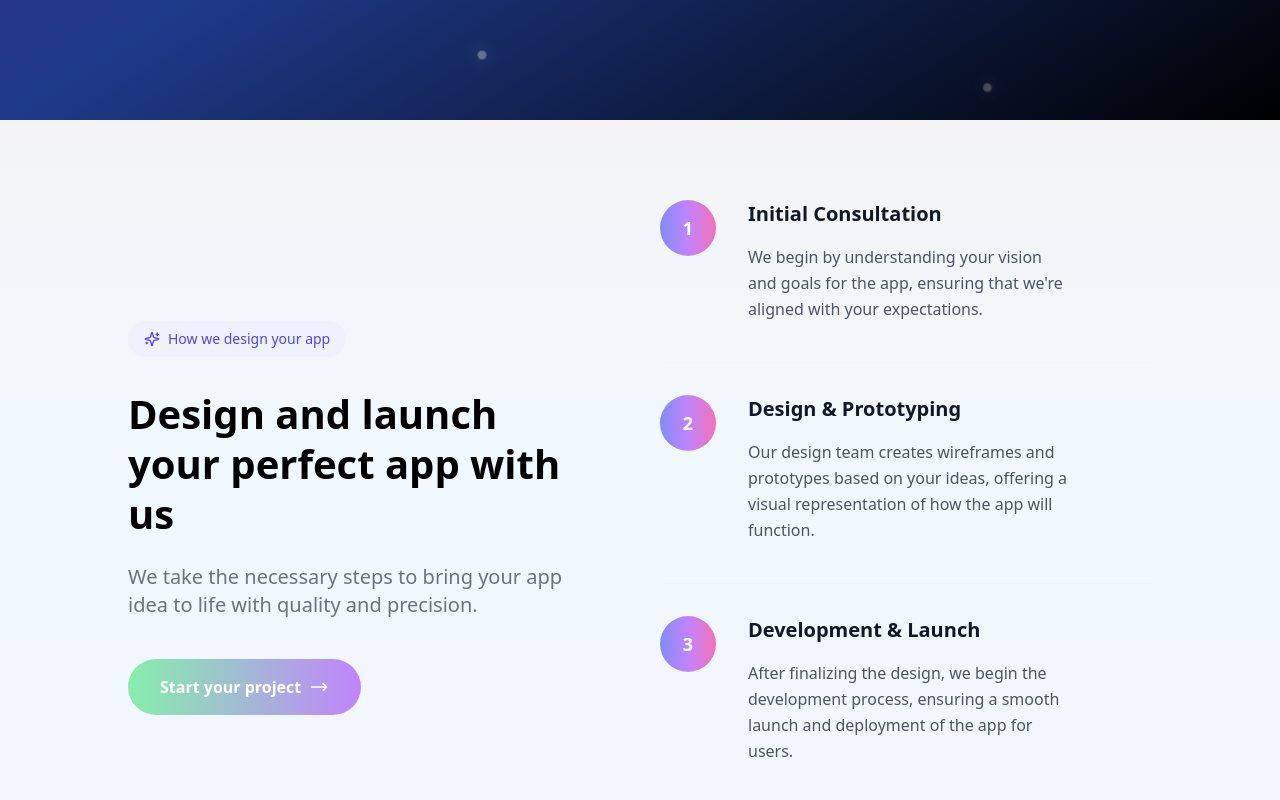
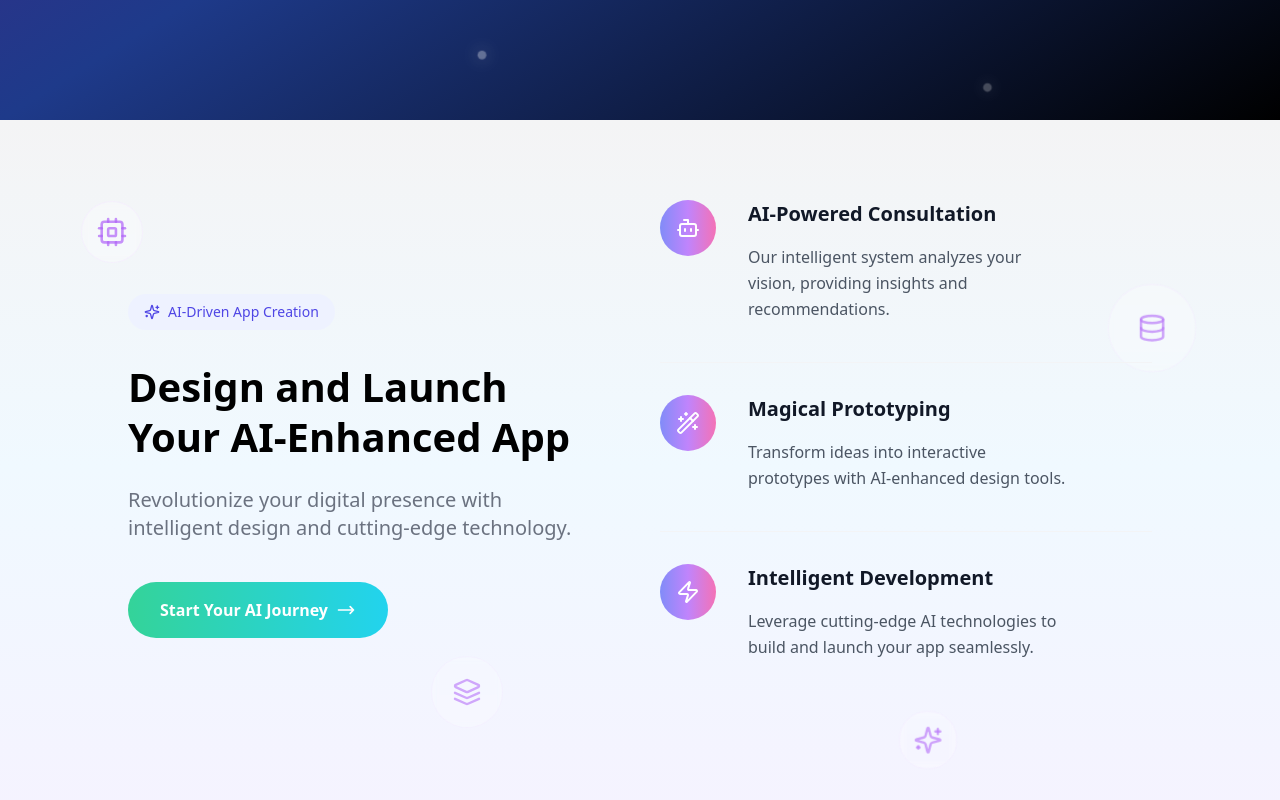
Before and after one commit to sakhike1/Capps-consultation, a React (Vite) app: page /apps in a window 1280 px wide. Shown: the part 800-1600 px from the top of the page. Built offline with nearby package versions, Linux system fonts and the light colour scheme.

Commit message:
added animation on apps

```diff
--- a/src/sections/Booking.tsx
+++ b/src/sections/Booking.tsx
@@ -179,7 +179,7 @@ export default function BookConsultation() {
               </div>
               <button
                 type="submit"
-                className="w-full bg-gradient-to-r from-gray-400 via-gray-600 to-blue-800 text-white py-2 px-4 rounded-lg hover:bg-blue-700 transition-transform duration-300 transform hover:scale-105 shadow-lg"
+                className="w-full hover:shadow-2xl bg-gradient-to-r from-gray-400 via-gray-600 to-blue-800 text-white py-2 px-4 rounded-lg hover:bg-blue-700 transition-transform duration-300 transform hover:scale-105 shadow-lg"
               >
                 Schedule Consultation
               </button>
--- a/src/sections/HowitWorks.tsx
+++ b/src/sections/HowitWorks.tsx
@@ -1,19 +1,56 @@
-import { motion } from 'framer-motion';
+import { motion, AnimatePresence } from 'framer-motion';
 import { useState, useEffect } from 'react';
-import { Sparkles } from 'lucide-react';
+import { Sparkles, Wand2, Bot, Zap, Star, Cpu, Database, Layers } from 'lucide-react';
 import { Link } from 'react-router-dom';
 
 const buttonBackgrounds = [
-    'bg-gradient-to-r from-green-300 to-purple-400',
-    'bg-gradient-to-r from-orange-600 to-orange-500',
-    'bg-gradient-to-r from-fuchsia-500 via-red-600 to-orange-400',
-    'bg-gradient-to-r from-green-300 to-purple-400',
-    'bg-gradient-to-r from-yellow-600 to-red-600'
+    'bg-gradient-to-r from-emerald-400 to-cyan-400',
+    'bg-gradient-to-r from-purple-500 to-indigo-600',
+    'bg-gradient-to-r from-pink-500 via-red-500 to-yellow-500',
+    'bg-gradient-to-r from-blue-400 to-green-500',
+    'bg-gradient-to-r from-indigo-600 to-purple-500'
 ];
+
+const aiPopups = [
+    "✨ Transforming ideas into digital magic!",
+    "🤖 AI-powered design revolution starts here",
+    "💡 Innovative solutions taking shape",
+    "🚀 Your vision, our technological expertise",
+    "🌟 Crafting tomorrow's applications today"
+];
+
+const BackgroundElement = ({
+    icon: Icon,
+    className = '',
+    animationDelay = 0,
+    size = 'w-16 h-16'
+}) => {
+    return (
+        <motion.div
+            initial={{ opacity: 0, scale: 0.5 }}
+            animate={{
+                opacity: [0, 1, 0.7, 1],
+                scale: [0.5, 1, 0.9, 1]
+            }}
+            transition={{
+                duration: 3,
+                repeat: Infinity,
+                delay: animationDelay,
+                ease: "easeInOut"
+            }}
+            className={`absolute bg-white/30 backdrop-blur-sm rounded-full flex items-center justify-center border border-purple-100/50 ${size} ${className}`}
+        >
+            <Icon className="text-purple-500/70 w-8 h-8" />
+        </motion.div>
+    );
+};
 
 const HowItWorks = () => {
     const [bgIndex, setBgIndex] = useState(0);
+    const [popup, setPopup] = useState<string | null>(null);
+    const [aiMagicActive, setAiMagicActive] = useState(false);
 
+    // Background rotation
     useEffect(() => {
         const interval = setInterval(() => {
             setBgIndex((current) => (current + 1) % buttonBackgrounds.length);
@@ -21,6 +58,18 @@ const HowItWorks = () => {
 
         return () => clearInterval(interval);
     }, []);
+
+    // AI Magic Popup Logic
+    const triggerAiPopup = () => {
+        const randomPopup = aiPopups[Math.floor(Math.random() * aiPopups.length)];
+        setPopup(randomPopup);
+        setAiMagicActive(true);
+
+        setTimeout(() => {
+            setPopup(null);
+            setAiMagicActive(false);
+        }, 3000);
+    };
 
     const containerVariants = {
         hidden: { opacity: 0 },
@@ -45,22 +94,72 @@ const HowItWorks = () => {
 
     const steps = [
         {
-            title: "Initial Consultation",
-            description: "We begin by understanding your vision and goals for the app, ensuring that we're aligned with your expectations.",
+            title: "AI-Powered Consultation",
+            description: "Our intelligent system analyzes your vision, providing insights and recommendations.",
+            icon: Bot
         },
         {
-            title: "Design & Prototyping",
-            description: "Our design team creates wireframes and prototypes based on your ideas, offering a visual representation of how the app will function.",
+            title: "Magical Prototyping",
+            description: "Transform ideas into interactive prototypes with AI-enhanced design tools.",
+            icon: Wand2
         },
         {
-            title: "Development & Launch",
-            description: "After finalizing the design, we begin the development process, ensuring a smooth launch and deployment of the app for users.",
+            title: "Intelligent Development",
+            description: "Leverage cutting-edge AI technologies to build and launch your app seamlessly.",
+            icon: Zap
         }
     ];
 
     return (
-        <section className="py-20 2xl:py-40 overflow-hidden bg-gradient-to-b from-zinc-100 via-sky-50 to-violet-50">
-            <div className="container px-4 mx-auto">
+        <section
+            className={`relative py-20 2xl:py-40 overflow-hidden transition-all duration-500
+            ${aiMagicActive ? 'bg-gradient-to-r from-purple-100 via-blue-100 to-pink-100' : 'bg-gradient-to-b from-zinc-100 via-sky-50 to-violet-50'}`}
+        >
+            {/* Background Elements */}
+            <div className="absolute inset-0 pointer-events-none overflow-hidden">
+                <BackgroundElement
+                    icon={Cpu}
+                    className="top-20 left-20"
+                    animationDelay={0.2}
+                />
+                <BackgroundElement
+                    icon={Database}
+                    className="top-40 right-20"
+                    animationDelay={0.5}
+                    size="w-24 h-24"
+                />
+                <BackgroundElement
+                    icon={Layers}
+                    className="bottom-20 left-1/3"
+                    animationDelay={0.8}
+                    size="w-20 h-20"
+                />
+                <BackgroundElement
+                    icon={Sparkles}
+                    className="bottom-10 right-1/4"
+                    animationDelay={1.1}
+                />
+            </div>
+
+            {/* AI Magic Popup */}
+            <AnimatePresence>
+                {popup && (
+                    <motion.div
+                        initial={{ opacity: 0, y: 50 }}
+                        animate={{ opacity: 1, y: 0 }}
+                        exit={{ opacity: 0, y: 50 }}
+                        className="fixed bottom-10 right-10 z-50 bg-white shadow-2xl rounded-xl p-6 border-2 border-purple-200"
+                    >
+                        <div className="flex items-center space-x-3">
+                            <Star className="w-8 h-8 text-purple-500 animate-pulse" />
+                            <p className="text-lg font-semibold text-gray-800">{popup}</p>
+                        </div>
+                    </motion.div>
+                )}
+            </AnimatePresence>
+
+            {/* Main Content */}
+            <div className="container px-4 mx-auto relative z-10">
                 <motion.div
                     className="max-w-5xl mx-auto"
                     initial="hidden"
@@ -79,19 +178,19 @@ const HowItWorks = () => {
                                     whileTap={{ scale: 0.95 }}
                                 >
                                     <Sparkles className="w-4 h-4 mr-2" />
-                                    How we design your app
+                                    AI-Driven App Creation
                                 </motion.span>
                                 <motion.h2
                                     className="mt-8 mb-6 text-4xl lg:text-[40px] font-bold font-heading leading-tight"
                                     variants={itemVariants}
                                 >
-                                    Design and launch your perfect app with us
+                                    Design and Launch Your AI-Enhanced App
                                 </motion.h2>
                                 <motion.p
                                     className="mb-10 text-xl text-gray-500"
                                     variants={itemVariants}
                                 >
-                                    We take the necessary steps to bring your app idea to life with quality and precision.
+                                    Revolutionize your digital presence with intelligent design and cutting-edge technology.
                                 </motion.p>
                                 <Link to="/book-consultation">
                                     <motion.a
@@ -99,8 +198,9 @@ const HowItWorks = () => {
                                         href="#"
                                         whileHover={{ scale: 1.05 }}
                                         whileTap={{ scale: 0.95 }}
+                                        onClick={triggerAiPopup}
                                     >
-                                    Start your project
+                                        Start Your AI Journey
                                         <svg className="w-5 h-5 ml-2" fill="none" stroke="currentColor" viewBox="0 0 24 24">
                                             <path strokeLinecap="round" strokeLinejoin="round" strokeWidth="2" d="M17 8l4 4m0 0l-4 4m4-4H3" />
                                         </svg>
@@ -110,20 +210,22 @@ const HowItWorks = () => {
                         </motion.div>
                         <div className="w-full lg:w-1/2 px-5">
                             <motion.ul variants={containerVariants}>
-                                {steps.map((step, index) => (
+                                {steps.map((step, index) => {
+                                    const StepIcon = step.icon;
+                                    return (
                                         <motion.li
                                             key={index}
-                                        className="flex pb-10 mb-8 border-b border-gray-100 last:border-0"
+                                            className="flex pb-10 mb-8 border-b border-gray-100 last:border-0 group"
                                             variants={itemVariants}
-                                        whileHover={{ x: 10 }}
+                                            whileHover={{ x: 10, scale: 1.02 }}
                                         >
                                             <div className="mr-8">
                                                 <motion.span
-                                                className="flex justify-center items-center w-14 h-14 bg-gradient-to-r from-indigo-400 via-purple-400 to-pink-400 text-white text-lg font-bold rounded-full"
+                                                    className="flex justify-center items-center w-14 h-14 bg-gradient-to-r from-indigo-400 via-purple-400 to-pink-400 text-white text-lg font-bold rounded-full transition-all group-hover:rotate-12"
                                                     whileHover={{ scale: 1.1 }}
                                                     whileTap={{ scale: 0.9 }}
                                                 >
-                                                {index + 1}
+                                                    <StepIcon className="w-6 h-6" />
                                                 </motion.span>
                                             </div>
                                             <div className="max-w-xs">
@@ -131,7 +233,8 @@ const HowItWorks = () => {
                                                 <p className="text-gray-600 leading-relaxed">{step.description}</p>
                                             </div>
                                         </motion.li>
-                                ))}
+                                    );
+                                })}
                             </motion.ul>
                         </div>
                     </div>
```
Lines whose indentation alone changed are shown as unchanged.
